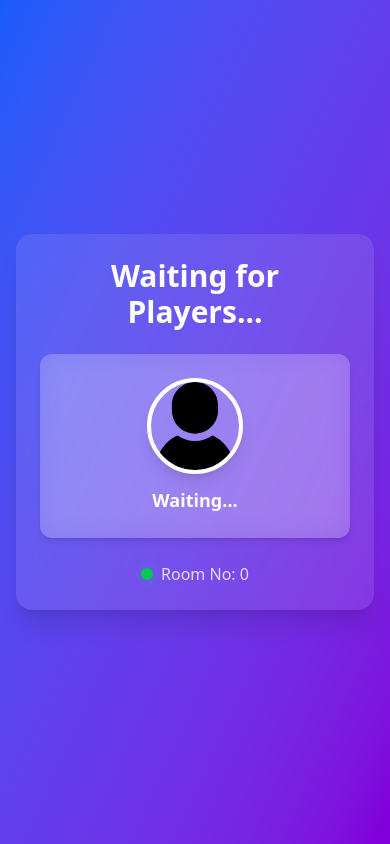
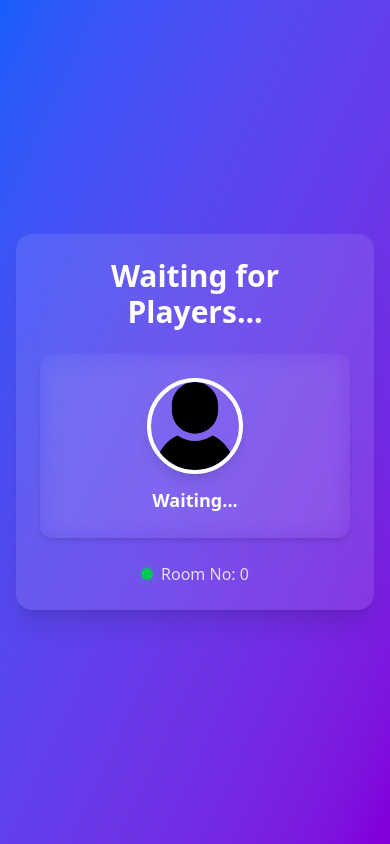
Before and after one commit to Edwinleon95/Think_Guess_Host, a React (Vite) app: page /gaming-zone/waiting in a window 390 px wide. Built offline with nearby package versions, Linux system fonts and the light colour scheme; no server answers.

Commit message:
style: update profile card background to fix mobile layout conflict

```diff
--- a/src/components/PlayerList.tsx
+++ b/src/components/PlayerList.tsx
@@ -53,7 +53,7 @@ const PlayerList = () => {
                         <motion.div
                             key={player.id}
                             whileHover={{ scale: 1.05 }}
-                            className="flex flex-col items-center bg-white/20 backdrop-blur-md p-4 rounded-xl shadow-md transition-all"
+                            className="flex flex-col items-center backdrop-blur-md p-4 rounded-xl shadow-md transition-all"
                         >
                             <img
                                 src={defaultProfile}
--- a/src/pages/WaitingZone.tsx
+++ b/src/pages/WaitingZone.tsx
@@ -67,7 +67,7 @@ const WaitingZone = () => {
 
                 <motion.div
                     whileHover={{ scale: 1.02 }}
-                    className="flex flex-col items-center bg-white/20 p-6 rounded-xl backdrop-blur-md shadow-md transition-all"
+                    className="flex flex-col items-center p-6 rounded-xl backdrop-blur-md shadow-md transition-all"
                 >
                     <motion.img
                         src={defaultProfile}
```
